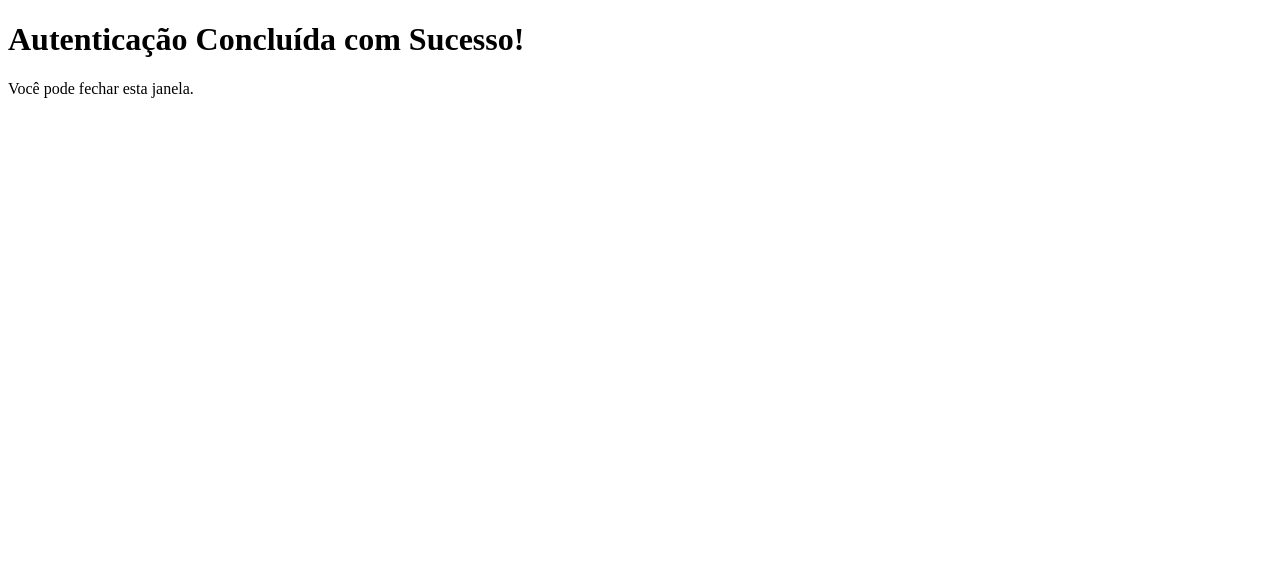
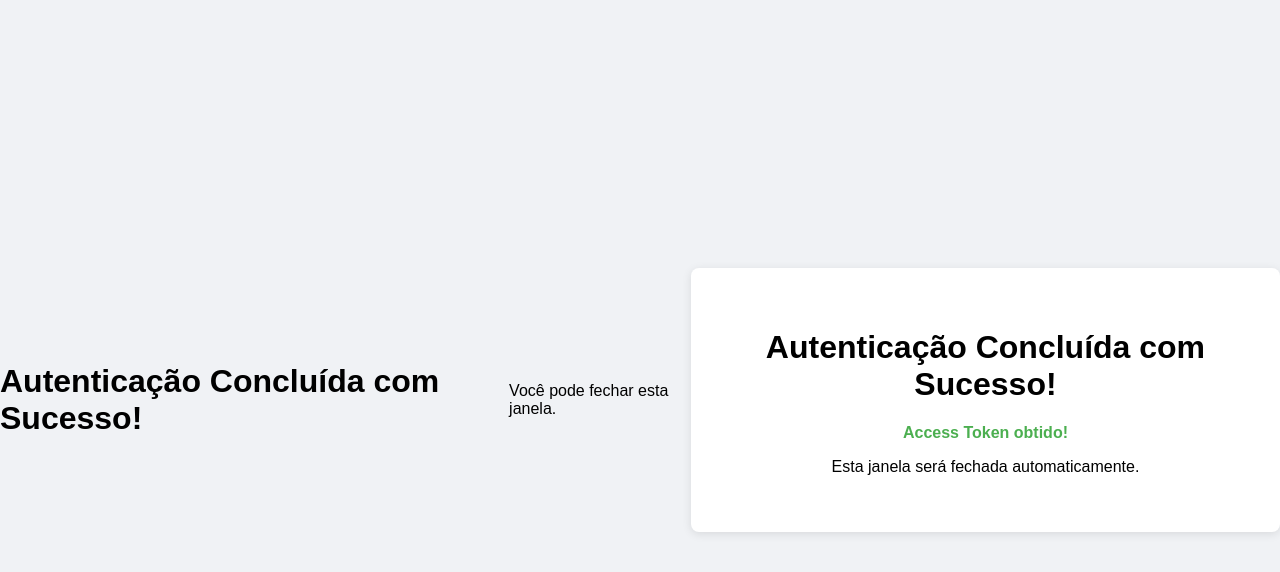
Before and after one commit to CaioHLuwi/oauth_meta, a website: page public/oauth-result.html in a window 1280 px wide. Drawn offline with Linux system fonts and the light colour scheme.

Commit message:
Update oauth-result.html

```diff
--- a/public/oauth-result.html
+++ b/public/oauth-result.html
@@ -10,3 +10,24 @@
     <p>Você pode fechar esta janela.</p>
 </body>
 </html>
+
+
+<!DOCTYPE html>
+<html>
+<head>
+    <title>Autenticação Concluída</title>
+    <style>
+        body { font-family: Arial, sans-serif; display: flex; justify-content: center; align-items: center; height: 100vh; margin: 0; background-color: #f0f2f5; }
+        .container { background-color: #fff; padding: 40px; border-radius: 8px; box-shadow: 0 2px 10px rgba(0,0,0,0.1); text-align: center; }
+        .success { color: #4CAF50; font-weight: bold; }
+    </style>
+</head>
+<body>
+    <div class="container">
+        <h1>Autenticação Concluída com Sucesso!</h1>
+        <p class="success">Access Token obtido!</p>
+        <p>Esta janela será fechada automaticamente.</p>
+    </div>
+    <script src="/oauth-callback.js"></script>
+</body>
+</html>
```
